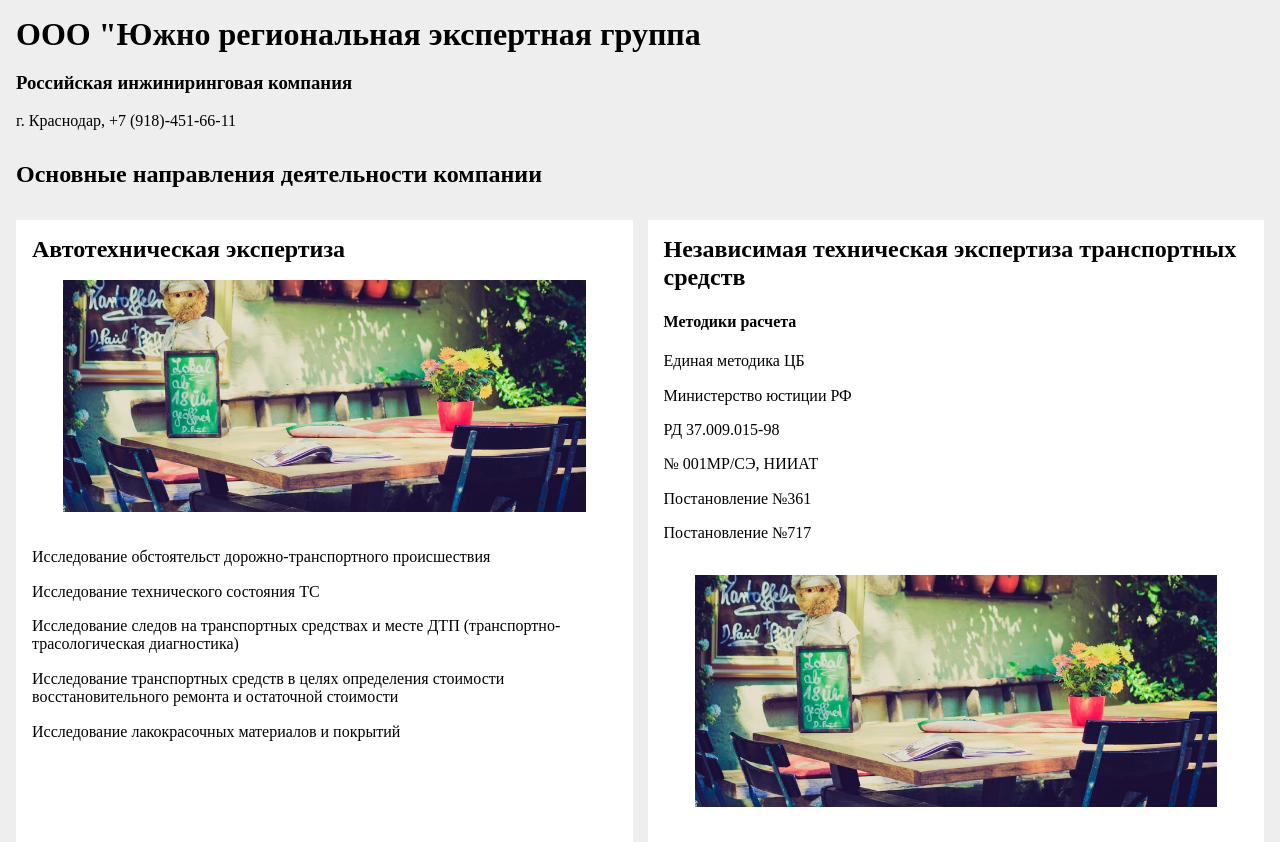
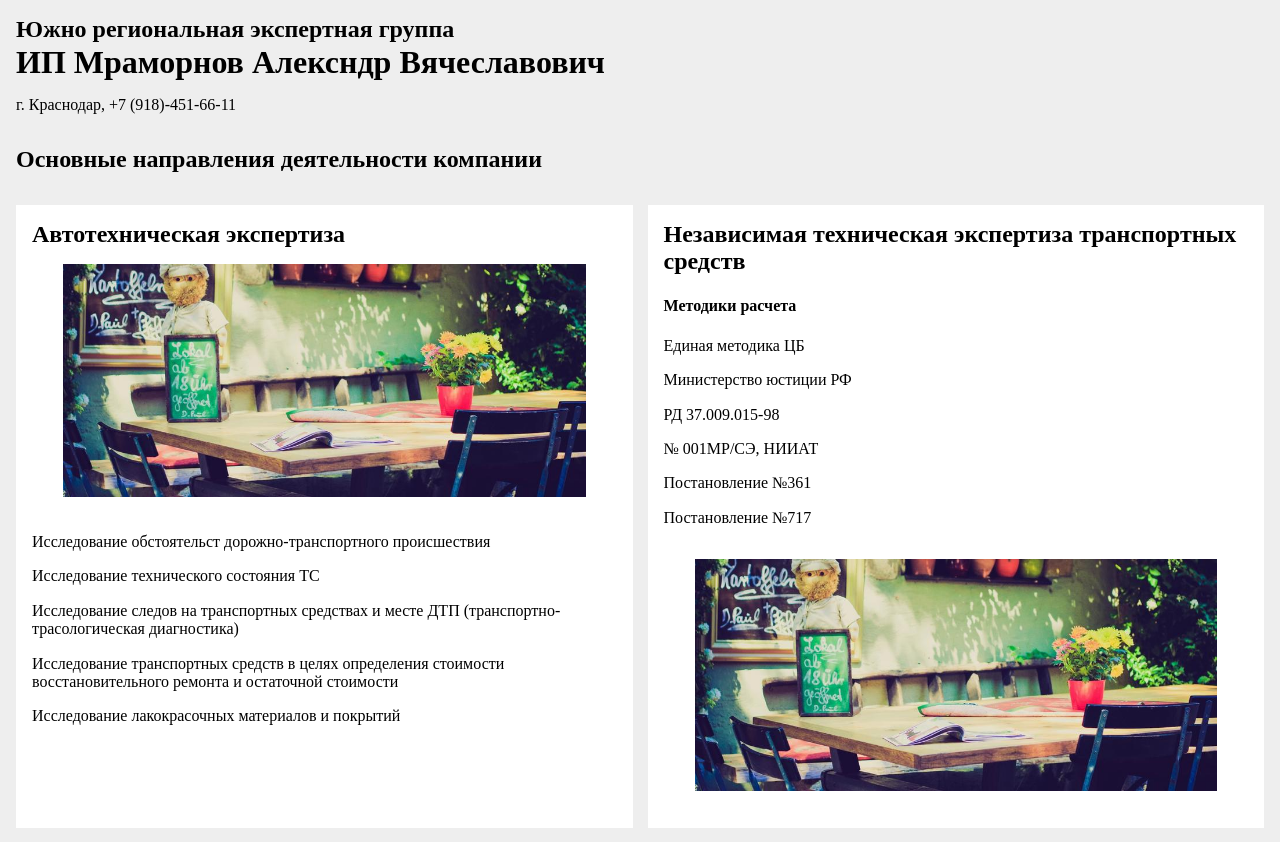
Before and after one commit to soberspot/yourexp, a Django app: template templates/index.html in a window 1280 px wide. Shown: the top 842 px of the page. Run offline with Django 3.2, Linux system fonts and the light colour scheme; the template is opened without the code that fills it, so the values that code supplies are empty; some libraries are stand-ins or nearby versions.

Commit message:
DEV ИП

```diff
--- a/templates/index.html
+++ b/templates/index.html
@@ -27,8 +27,9 @@
 
 <body>
 <!-- partial:index.partial.html -->
-<h1>ООО  "Южно региональная экспертная группа</h1>
-<h3>Российская инжиниринговая компания</h3>
+<h2>Южно региональная экспертная группа</h2>
+<h1>ИП Мраморнов Алексндр Вячеславович</h1>
+<!-- <h3>Российская инжиниринговая компания</h3> -->
 <p>г. Краснодар, +7 (918)-451-66-11</p>
 
 
```
